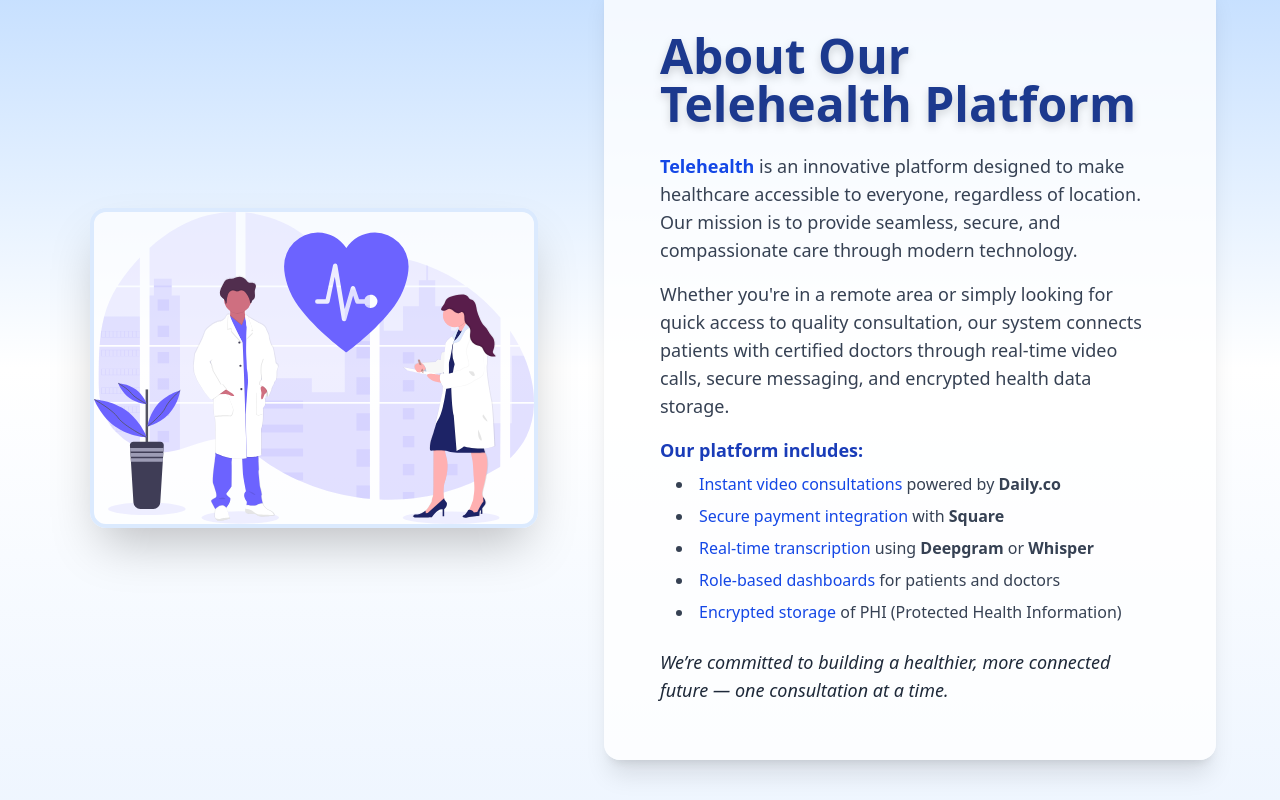
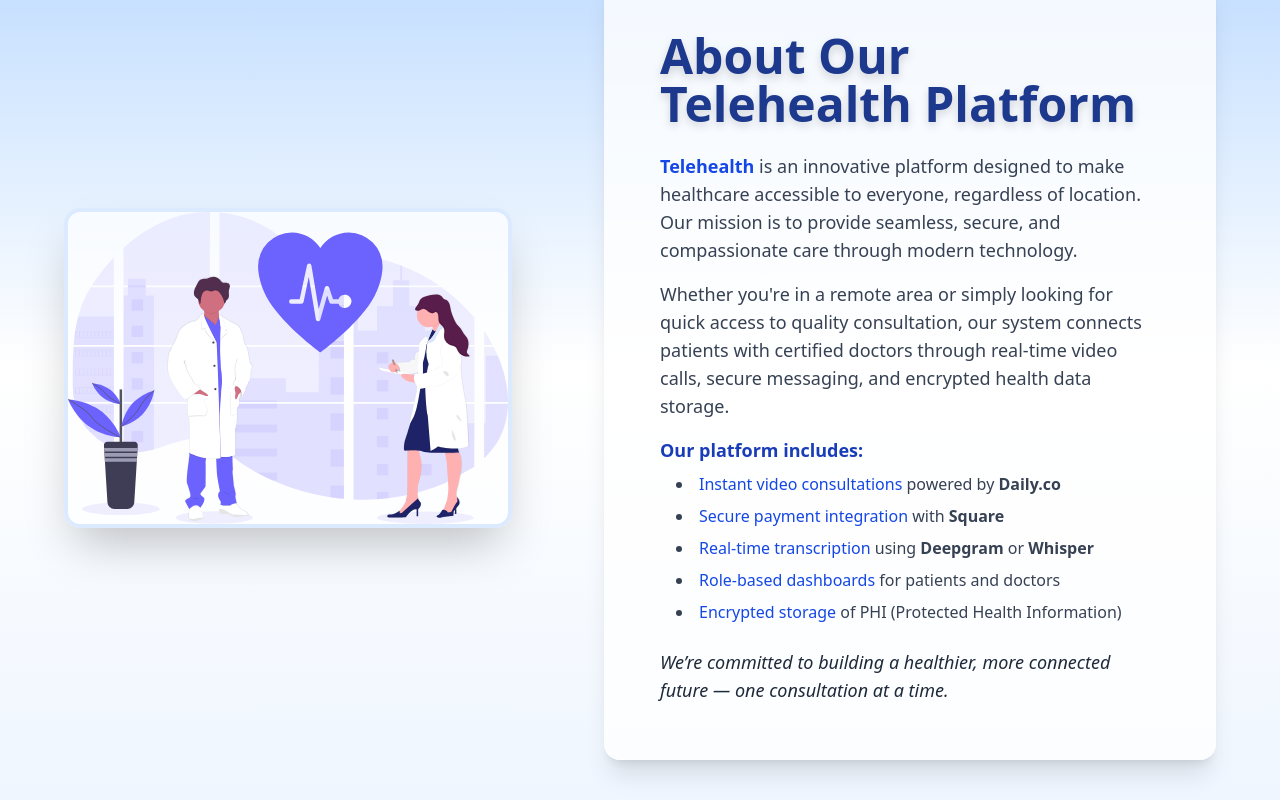
Before and after one commit to meetarora10/veersa-hack, a React (Vite) app in the folder client/: page / in a window 1280 px wide. Shown: the part 864-1664 px from the top of the page. Built offline with nearby package versions, Linux system fonts and the light colour scheme.

Commit message:
Auto Commit: $(date +'%Y-%m-%d %H:%M:%S')

```diff
--- a/client/src/pages/About.jsx
+++ b/client/src/pages/About.jsx
@@ -5,7 +5,7 @@ function About() {
     <div className="min-h-screen bg-gradient-to-b from-blue-200 via-white to-blue-50 flex flex-col items-center justify-center py-10">
       <div className="max-w-6xl w-full mx-auto flex flex-col md:flex-row items-center gap-10">
         {/* Left: Illustration */}
-        <div className="flex-1 flex justify-center mb-8 md:mb-0">
+        <div className="flex-1 flex justify-start mb-8 md:mb-0">
           <img
             src={homeImg}
             alt="Telehealth Illustration"
```
